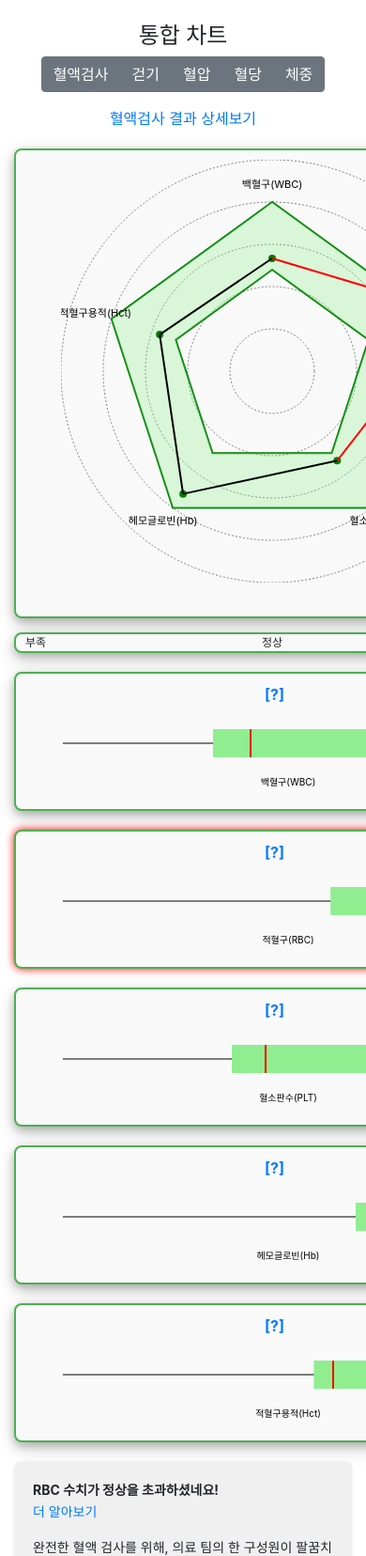
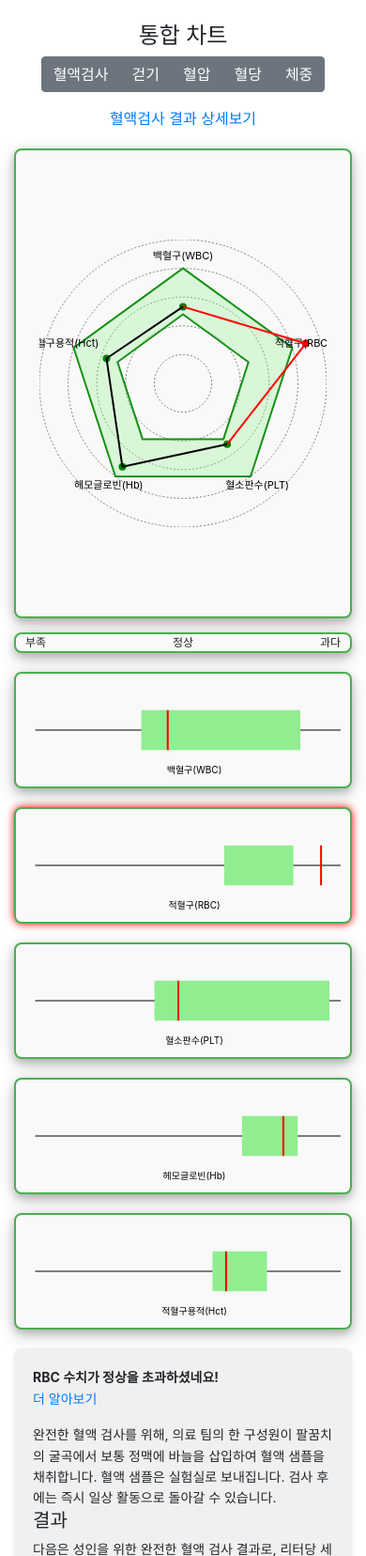
Before and after one commit to puzzlecollector/syn_blood_analyzer, a Django app: page / in a window 390 px wide; the page is wider, and only the part inside the window is pictured. Shown: the part 59-1715 px from the top of that part at 94% size. Run offline with Django 4.2, Linux system fonts and the light colour scheme; some libraries are stand-ins or nearby versions.

Commit message:
made radard_chart more responsive

```diff
--- a/templates/custom_radar_chart.html
+++ b/templates/custom_radar_chart.html
@@ -3,7 +3,6 @@
 
 {% block content %}
 <link rel="stylesheet" href="https://stackpath.bootstrapcdn.com/bootstrap/4.3.1/css/bootstrap.min.css">
-
 <style>
   .container {
       text-align: center;
@@ -16,8 +15,12 @@
       box-shadow: 0 4px 8px 0 rgba(0, 0, 0, 0.2), 0 6px 20px 0 rgba(0, 0, 0, 0.19);
       background-color: #f9f9f9;
       margin: 20px auto;
-      width: 550px; /* Match the width of the radar chart */
+      /* width: 550px;  */
+      width: 100%;
       display: block;
+      display: flex;
+      justify-content: center;
+      align-items: center;
   }
   #radarChart {
       height: 500px;
@@ -31,7 +34,8 @@
       display: flex;
       justify-content: space-between; /* Spread the labels across */
       padding: 0 10px; /* Padding to align with the boxplot scale */
-      width: 550px; /* Match the width of the radar chart */
+      /* width: 550px;  */
+      width: 100%;
       margin: 0 auto 20px; /* Center it under the radar chart and provide some space before box plots */
   }
   .boxplot-label {
@@ -134,11 +138,9 @@
     height: auto; /* This will maintain the aspect ratio of the image */
 }
 </style>
-
 <div class="container mt-4">
     <!-- Tooltip for displaying information on hover -->
     <div id="tooltip" class="tooltip" style="opacity: 0;"></div>
-
     <div class="row">
         <div class="col-md-8">
             <h4 style="text-align: center;">통합 차트</h4>
@@ -150,7 +152,6 @@
                 <button type="button" class="btn btn-secondary" id="btnBloodSugar">혈당</button>
                 <button type="button" class="btn btn-secondary" id="btnWeight">체중</button>
             </div>
-
             <!-- Chart Container for 혈액검사 -->
             <div id="chartBloodTest" class="chart-container">
                 <div id="linkBloodTest">
@@ -162,18 +163,31 @@
                     <span class="boxplot-label">정상</span>
                     <span class="boxplot-label">과다</span>
                 </div>
-                 <div class="boxplot" id="boxplotWBC"><span class="info-icon" id="infoWBC">[?]</span></div>
-                 <div class="boxplot red-glow" id="boxplotRBC"><span class="info-icon" id="infoRBC">[?]</span></div> <!-- 이상치 데이터 예시 -->
-                 <div class="boxplot" id="boxplotPLT"><span class="info-icon" id="infoPLT">[?]</span></div>
-                 <div class="boxplot" id="boxplotHb"><span class="info-icon" id="infoHb">[?]</span></div>
-                 <div class="boxplot" id="boxplotHct"><span class="info-icon" id="infoHct">[?]</span></div>
+                <div class="boxplot" id="boxplotWBC">
+                    <!-- <span class="info-icon" id="infoWBC">[?]</span> --></div>
+                <div class="boxplot red-glow" id="boxplotRBC">
+                    <!-- <span class="info-icon" id="infoRBC">[?]</span> --></div>
+                <!-- 이상치 데이터 예시 -->
+                <div class="boxplot" id="boxplotPLT">
+                    <!-- <span class="info-icon" id="infoPLT">[?]</span> --></div>
+                <div class="boxplot" id="boxplotHb">
+                    <!-- <span class="info-icon" id="infoHb">[?]</span> --></div>
+                <div class="boxplot" id="boxplotHct">
+                    <!-- <span class="info-icon" id="infoHct">[?]</span> --></div>
             </div>
             <div id="chartWalking" class="chart-container" style="display:none;">
                 <!-- Add a canvas element for the walking chart -->
                 <canvas id="walkingChartCanvas"></canvas>
                 <div class="mt-3">
                     <form id="addWalkingDataForm" class="input-group mb-3">
-                        <input type="text" id="walkingInput" class="form-control" placeholder="걸음수를 입력하세요" aria-label="Enter steps count" aria-describedby="button-addon">
+                        <input
+                            type="text"
+                            id="walkingInput"
+                            class="form-control"
+                            placeholder="걸음수를 입력하세요"
+                            aria-label="Enter steps count"
+                            aria-describedby="button-addon"
+                        >
                         <button class="btn btn-outline-primary" type="submit" id="button-addon">Add Steps</button>
                     </form>
                 </div>
@@ -183,9 +197,23 @@
                 <div class="mt-3">
                     <form id="addBloodPressureDataForm" class="input-group mb-3">
                         <!-- Systolic input field -->
-                        <input type="text" id="systolicInput" class="form-control" placeholder="수축기 혈압을 입력하세요" aria-label="Enter systolic blood pressure" aria-describedby="button-addon">
+                        <input
+                            type="text"
+                            id="systolicInput"
+                            class="form-control"
+                            placeholder="수축기 혈압을 입력하세요"
+                            aria-label="Enter systolic blood pressure"
+                            aria-describedby="button-addon"
+                        >
                         <!-- Diastolic input field -->
-                        <input type="text" id="diastolicInput" class="form-control" placeholder="이완기 혈압을 입력하세요" aria-label="Enter diastolic blood pressure" aria-describedby="button-addon">
+                        <input
+                            type="text"
+                            id="diastolicInput"
+                            class="form-control"
+                            placeholder="이완기 혈압을 입력하세요"
+                            aria-label="Enter diastolic blood pressure"
+                            aria-describedby="button-addon"
+                        >
                         <button class="btn btn-outline-primary" type="submit" id="button-addon">Add Blood Pressure</button>
                     </form>
                 </div>
@@ -194,7 +222,14 @@
                 <canvas id="bloodSugarChartCanvas"></canvas>
                 <div class="mt-3">
                     <form id="addBloodSugarDataForm" class="input-group mb-3">
-                        <input type="text" id="bloodSugarInput" class="form-control" placeholder="혈당을 입력하세요" aria-label="Enter blood sugar" aria-describedby="button-addon">
+                        <input
+                            type="text"
+                            id="bloodSugarInput"
+                            class="form-control"
+                            placeholder="혈당을 입력하세요"
+                            aria-label="Enter blood sugar"
+                            aria-describedby="button-addon"
+                        >
                         <button class="btn btn-outline-primary" type="submit" id="button-addon">Add Blood Sugar</button>
                     </form>
                 </div>
@@ -203,17 +238,25 @@
                 <canvas id="weightChartCanvas"></canvas>
                 <div class="mt-3">
                     <form id="addWeightDataForm" class="input-group mb-3">
-                        <input type="text" id="weightInput" class="form-control" placeholder="체중을 입력하세요" aria-label="Enter weight" aria-describedby="button-addon">
+                        <input
+                            type="text"
+                            id="weightInput"
+                            class="form-control"
+                            placeholder="체중을 입력하세요"
+                            aria-label="Enter weight"
+                            aria-describedby="button-addon"
+                        >
                         <button class="btn btn-outline-primary" type="submit" id="button-addon">Add Weight</button>
                     </form>
                 </div>
             </div>
         </div>
-
         <div class="col-md-4">
             <div class="info-section">
                 <strong>RBC 수치가 정상을 초과하셨네요!</strong>
-               <p><a href="https://www.mayoclinic.org/tests-procedures/complete-blood-count/about/pac-20384919#:~:text=For%20a%20complete%20blood%20count%2C%20a%20member%20of%20the%20health,the%20bend%20in%20your%20elbow.">더 알아보기</a></p>
+                <p>
+                    <a href="https://www.mayoclinic.org/tests-procedures/complete-blood-count/about/pac-20384919#:~:text=For%20a%20complete%20blood%20count%2C%20a%20member%20of%20the%20health,the%20bend%20in%20your%20elbow.">더 알아보기</a>
+                </p>
                 완전한 혈액 검사를 위해, 의료 팀의 한 구성원이 팔꿈치의 굴곡에서 보통 정맥에 바늘을 삽입하여 혈액 샘플을 채취합니다. 혈액 샘플은 실험실로 보내집니다. 검사 후에는 즉시 일상 활동으로 돌아갈 수 있습니다.
                 <h5>결과</h5>
                 다음은 성인을 위한 완전한 혈액 검사 결과로, 리터당 세포 수(cells/L) 또는 데실리터당 그램(grams/dL)으로 측정됩니다:
@@ -231,13 +274,23 @@
                 <!-- Contents above remain unchanged -->
                 <div class="centered-image-container">
                     <a href="https://kr.iherb.com/pr/real-ketones-keto-bhb-gummies-grape-400-mg-30-gummies-200-mg-per-gummy/131566?gad_source=1&gclid=CjwKCAjw7-SvBhB6EiwAwYdCAYFD5QHmAMZqjiZGQXEoFPOdLzqTfG3O2vGGw0PtZdcpTCS7aO3GAxoCF3MQAvD_BwE&gclsrc=aw.ds">
-                        <img src="{% static 'BHB1.png' %}" alt="BHB1" class="centered-image" style="max-width: 50%;">
+                        <img
+                            src="{% static 'BHB1.png' %}"
+                            alt="BHB1"
+                            class="centered-image"
+                            style="max-width: 50%;"
+                        >
                     </a>
                 </div>
                 <hr>
                 <div class="centered-image-container">
                     <a href="https://kr.iherb.com/pr/keto-science-keto-burn-bhb-gummies-raspberry-60-gummies/134210?gad_source=1&gclid=CjwKCAjw7-SvBhB6EiwAwYdCAT4Hg11LmdLSILaWrK3vZGQdB_0OhR0jejWOXmVKpeZjLEobhfwCJxoCTeAQAvD_BwE&gclsrc=aw.ds">
-                        <img src="{% static 'BHB2.png' %}" alt="BHB2" class="centered-image" style="max-width: 50%;">
+                        <img
+                            src="{% static 'BHB2.png' %}"
+                            alt="BHB2"
+                            class="centered-image"
+                            style="max-width: 50%;"
+                        >
                     </a>
                 </div>
                 <hr>
@@ -251,7 +304,12 @@
             <div class="advertisement-section">
                 <h5 style="text-align: center;">[광고] 시노텍스 날씨 알림 및 마스크 가상 착용 어플을 체험해보세요!</h5>
                 <a href="https://play.google.com/store/apps/details?id=com.lynxbus&pli=1">
-                    <img src="{% static 'synopex_mask_app_ad.png' %}" alt="Advertisement" class="ad-image" style="max-width: 70%; display: block; margin: auto; border: 2px solid black;">
+                    <img
+                        src="{% static 'synopex_mask_app_ad.png' %}"
+                        alt="Advertisement"
+                        class="ad-image"
+                        style="max-width: 70%; display: block; margin: auto; border: 2px solid black;"
+                    >
                 </a>
             </div>
         </div>
@@ -276,7 +334,17 @@ const data = [
 ];
 
 function drawRadarChart() {
-  const width = 450, height = 450;
+    // const width = 450, height = 450;
+    // const width = '100%', height = '100%';
+    const container = document.getElementById('radarChart');
+    const containerWidth = container.offsetWidth;
+    // Use a fixed aspect ratio (1:1 for simplicity)
+    const width = containerWidth*0.85;
+    const height = containerWidth*0.85; // Adjust as per your aspect ratio
+    // Clear any existing SVG to prevent duplication on resize
+    d3.select('#radarChart').select("svg").remove();
+
+
     const svg = d3.select('#radarChart').append('svg')
         .attr('width', width)
         .attr('height', height)
@@ -423,9 +491,23 @@ var tooltip = d3.select("body").append("div")
 
 
     function drawBoxPlot(d, selector) {
-        const boxplotWidth = 550;
-        const boxplotHeight = 100;
-        const margin = { top: 10, right: 30, bottom: 30, left: 40 };
+
+        const container = document.querySelector(selector);
+        const containerWidth = container.getBoundingClientRect().width;
+        const boxplotWidth = containerWidth;
+        const boxplotHeight = 100; // Fixed height for simplicity
+        let scaleMargin = Math.max(30, containerWidth * 0.05); // Example scaling factor
+        const margin = {
+            top: scaleMargin * 0.25,
+            right: scaleMargin * 0.35,
+            bottom: scaleMargin * 0.25,
+            left: scaleMargin * 0.35
+        };
+
+
+        // const boxplotWidth = 550;
+        // const boxplotHeight = 100;
+        // const margin = { top: 10, right: 30, bottom: 30, left: 40 };
         const width = boxplotWidth - margin.left - margin.right;
         const height = boxplotHeight - margin.top - margin.bottom;
 
```
Lines whose indentation alone changed are shown as unchanged.
